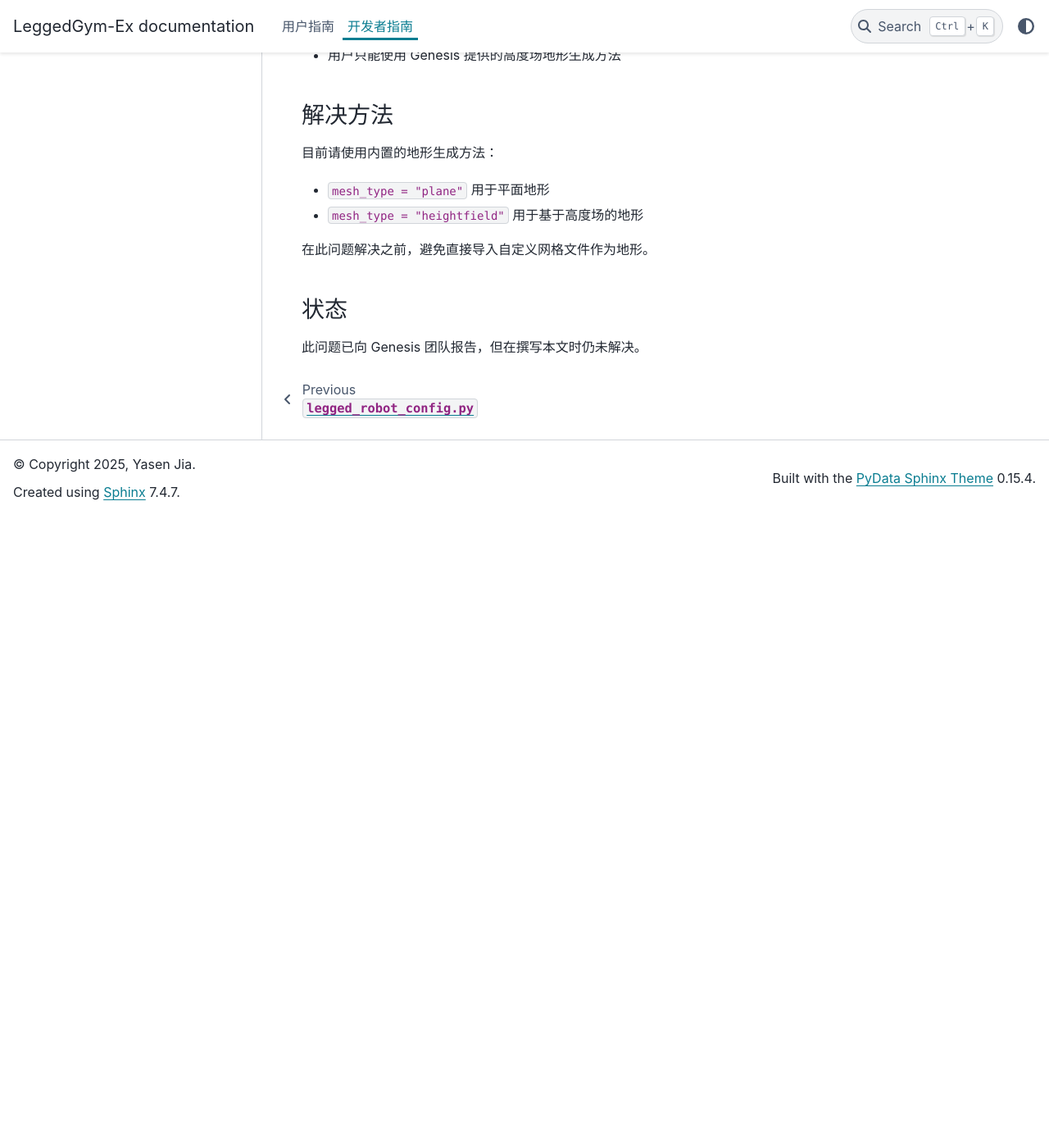
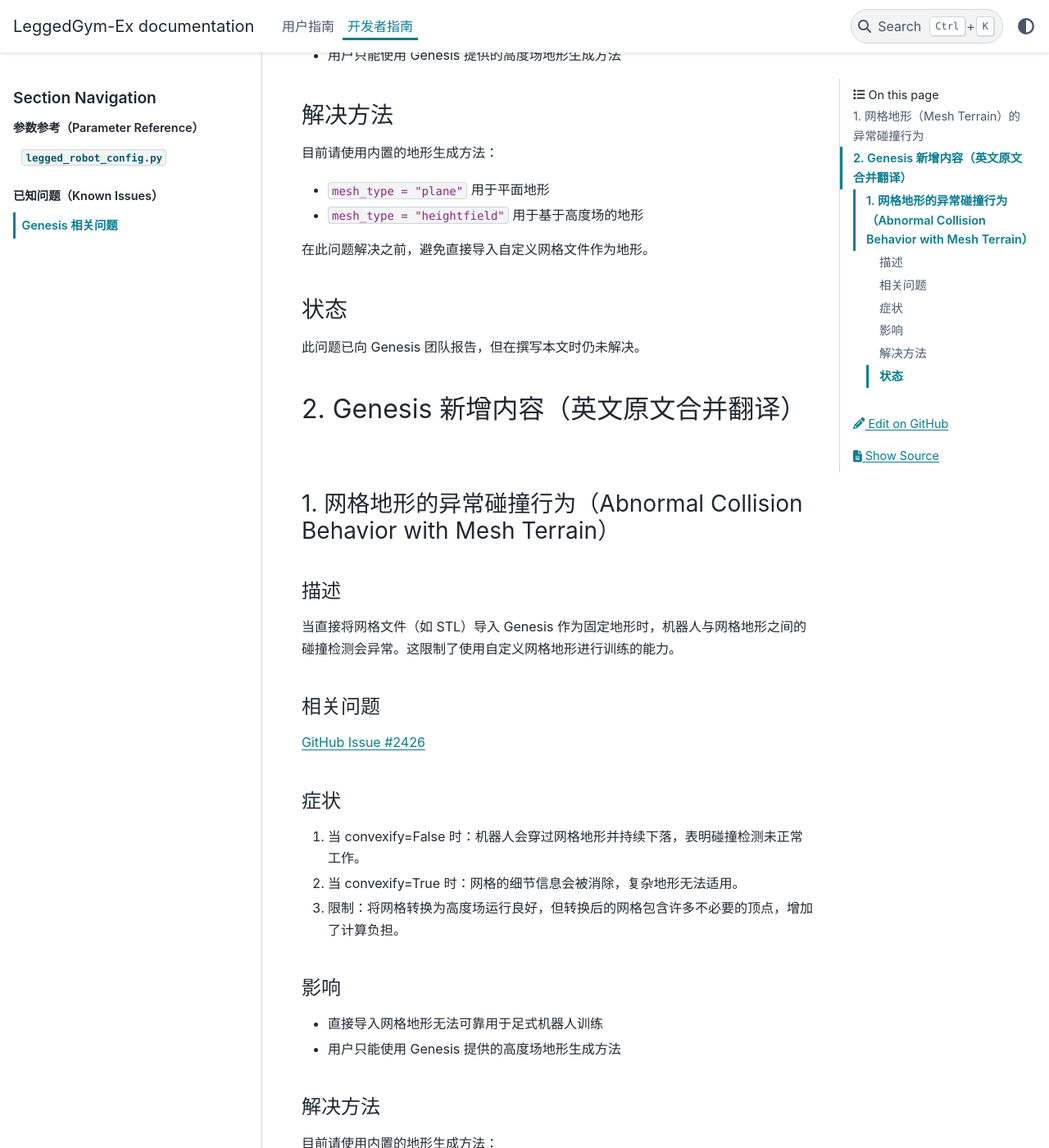
Before and after one commit to lupinjia/leggedgym-ex-doc, a Sphinx documentation site: the page built from source/developer_guide/known_issues/genesis.md, in a window 1280 px wide and 1400 px high, scrolled down 993 px. Shown: the whole window at 82% size. Built offline with Sphinx 7.4.7 and the PyData theme 0.15.4, drawn with Linux system fonts in a browser that asks for light colours; before the commit the page ends 1623 px from its top, so only the background shows below that; some of the changed text lies outside the part shown.

Commit message:
docs: merge main Genesis known issues; add Chinese translation for new content (appendix)

```diff
--- a/source/developer_guide/known_issues/genesis.md
+++ b/source/developer_guide/known_issues/genesis.md
@@ -38,3 +38,25 @@
 ### 状态
 
 此问题已向 Genesis 团队报告，但在撰写本文时仍未解决。
+
+## 2. Genesis 新增内容（英文原文合并翻译）
+
+### 1. 网格地形的异常碰撞行为（Abnormal Collision Behavior with Mesh Terrain）
+#### 描述
+当直接将网格文件（如 STL）导入 Genesis 作为固定地形时，机器人与网格地形之间的碰撞检测会异常。这限制了使用自定义网格地形进行训练的能力。
+#### 相关问题
+[GitHub Issue #2426](https://github.com/Genesis-Embodied-AI/Genesis/issues/2426)
+#### 症状
+1. 当 convexify=False 时：机器人会穿过网格地形并持续下落，表明碰撞检测未正常工作。
+2. 当 convexify=True 时：网格的细节信息会被消除，复杂地形无法适用。
+3.  限制：将网格转换为高度场运行良好，但转换后的网格包含许多不必要的顶点，增加了计算负担。
+#### 影响
+- 直接导入网格地形无法可靠用于足式机器人训练
+- 用户只能使用 Genesis 提供的高度场地形生成方法
+#### 解决方法
+目前请使用内置的地形生成方法：
+-  用于平面地形
+-  用于高度场地形
+在问题解决之前，避免直接导入自定义网格文件作为地形。
+#### 状态
+此问题已向 Genesis 团队报告，但在撰写本文时仍未解决。
```
